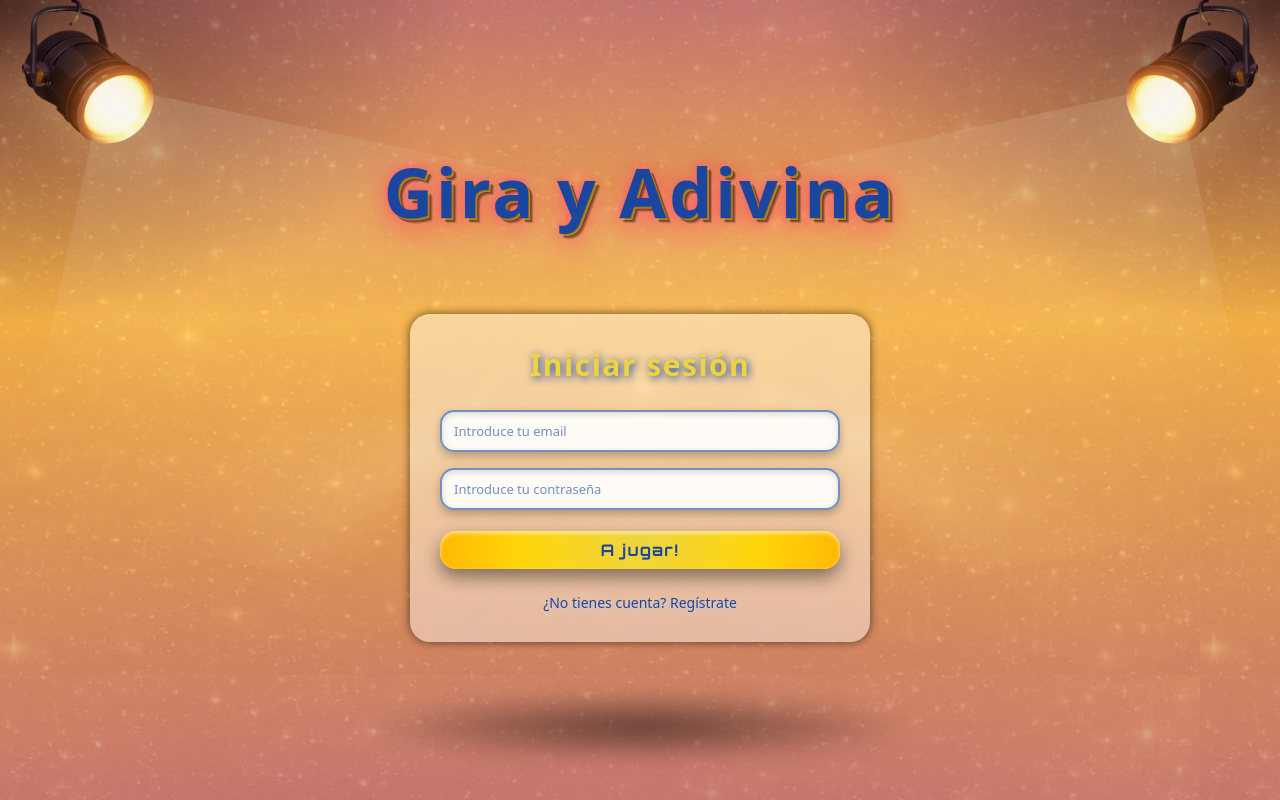
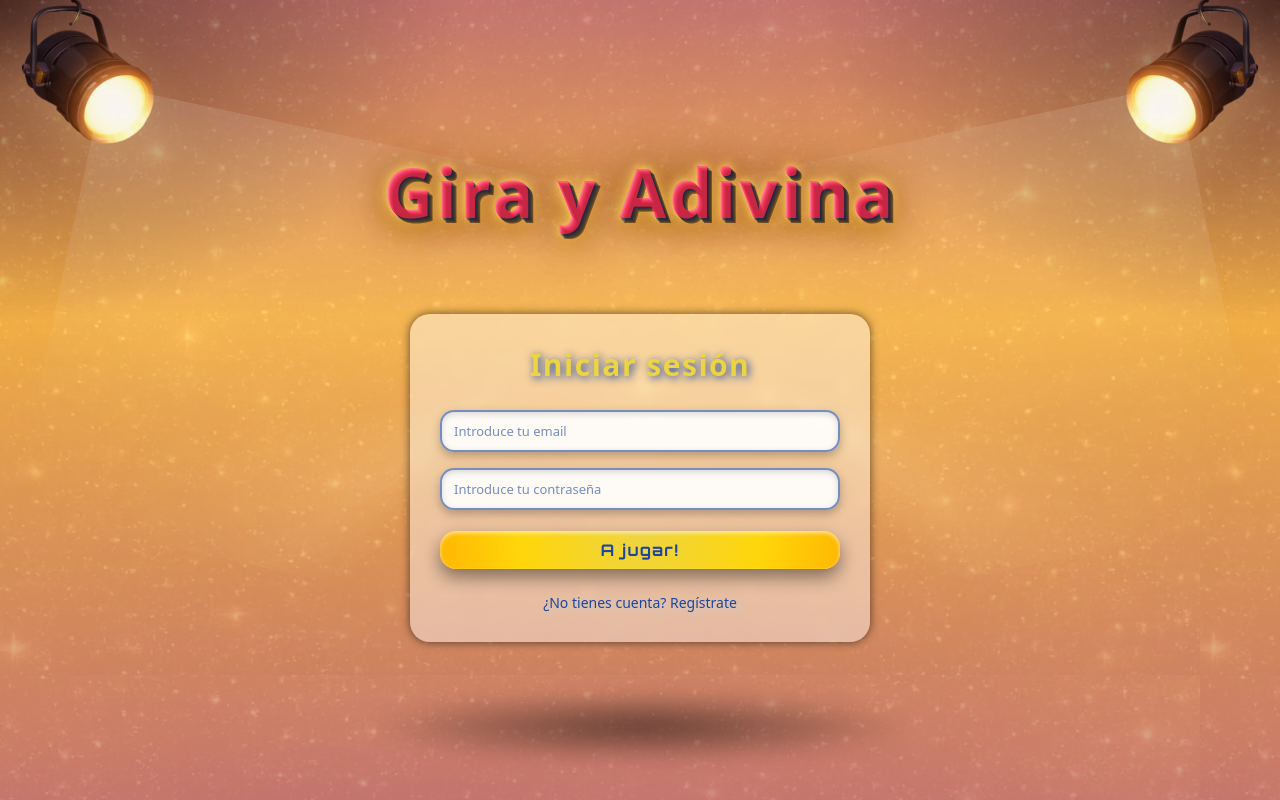
Before and after one commit to JenniferRomanMuerte/Spin-and-Guess, a React (Vite) app in the folder Frontend/: page /#/ in a window 1280 px wide. Built offline with nearby package versions, Linux system fonts and the light colour scheme; no server answers; a web font is replaced by a local one.

Commit message:
Added filter for title in landing

```diff
--- a/Frontend/src/styles/layout/Main.scss
+++ b/Frontend/src/styles/layout/Main.scss
@@ -170,14 +170,70 @@
     letter-spacing: 0.3rem;
     isolation: isolate;
 
-    color: var.$color-primary;
+    color: var.$color-accent-2;
 
-    text-shadow: 1px 1px 0 rgba(0, 0, 0, 0.16),
-      2px 2px 0 rgba(253, 228, 6, 0.48), 3px 3px 0 rgba(0, 0, 0, 0.22),
-      4px 4px 0 rgba(0, 0, 0, 0.24), 5px 5px 0 rgba(0, 0, 0, 0.18),
-      0 0 6px rgba(255, 77, 109, 0.55), 0 18px 26px rgba(255, 77, 109, 0.45),
-      0 0 14px rgba(255, 77, 109, 0.42), 0 0 28px rgba(255, 77, 109, 0.32),
-      0 0 48px rgba(255, 77, 109, 0.22);
+    text-shadow: 1px 1px 0 rgba(10, 18, 40, 0.3),
+      2px 2px 0 rgba(12, 26, 70, 0.32), 3px 3px 0 rgba(14, 34, 90, 0.3),
+      4px 4px 0 rgba(8, 16, 38, 0.28), 5px 5px 0 rgba(0, 0, 0, 0.22),
+      5px 5px 0 rgba(0, 0, 0, 0.22), 0 1px 0 rgba(255, 214, 120, 0.55),
+      0 0 6px rgba(255, 200, 70, 0.75), 0 14px 22px rgba(200, 130, 10, 0.35),
+      0 0 14px rgba(255, 220, 140, 0.7), 0 0 28px rgba(255, 170, 40, 0.22),
+      0 0 48px rgba(120, 70, 0, 0.98);
+
+    &::before {
+      content: attr(data-text);
+      position: absolute;
+      inset: 0;
+      pointer-events: none;
+      z-index: 1;
+
+      color: transparent;
+      -webkit-text-fill-color: transparent;
+
+      /* PUNTOS PEQUEÑOS (en px) para que NO aclare todo */
+      background:
+    /* toques claros */ radial-gradient(
+          22px 18px at 18% 28%,
+          rgba(255, 255, 255, 0.22) 0%,
+          rgba(255, 255, 255, 0.12) 35%,
+          rgba(255, 255, 255, 0) 70%
+        ),
+        radial-gradient(
+          18px 14px at 48% 20%,
+          rgba(180, 240, 255, 0.2) 0%,
+          rgba(180, 240, 255, 0.1) 38%,
+          rgba(180, 240, 255, 0) 72%
+        ),
+        radial-gradient(
+          20px 16px at 72% 42%,
+          rgba(255, 255, 255, 0.18) 0%,
+          rgba(255, 255, 255, 0.1) 38%,
+          rgba(255, 255, 255, 0) 74%
+        ),
+        /* toques oscuros */
+          radial-gradient(
+            22px 18px at 30% 70%,
+            rgba(0, 0, 0, 0.14) 0%,
+            rgba(0, 0, 0, 0.07) 40%,
+            rgba(0, 0, 0, 0) 78%
+          ),
+        radial-gradient(
+          18px 16px at 62% 78%,
+          rgba(0, 0, 0, 0.12) 0%,
+          rgba(0, 0, 0, 0.06) 42%,
+          rgba(0, 0, 0, 0) 80%
+        );
+
+      -webkit-background-clip: text;
+      background-clip: text;
+
+      /* CLAVE: sin modos que “bañen” todo el título */
+      mix-blend-mode: luminosity;
+
+      /* Suave, pero se nota */
+      filter: blur(0.15px);
+      opacity: 0.5;
+    }
 
     &::after {
       content: attr(data-text);
```
